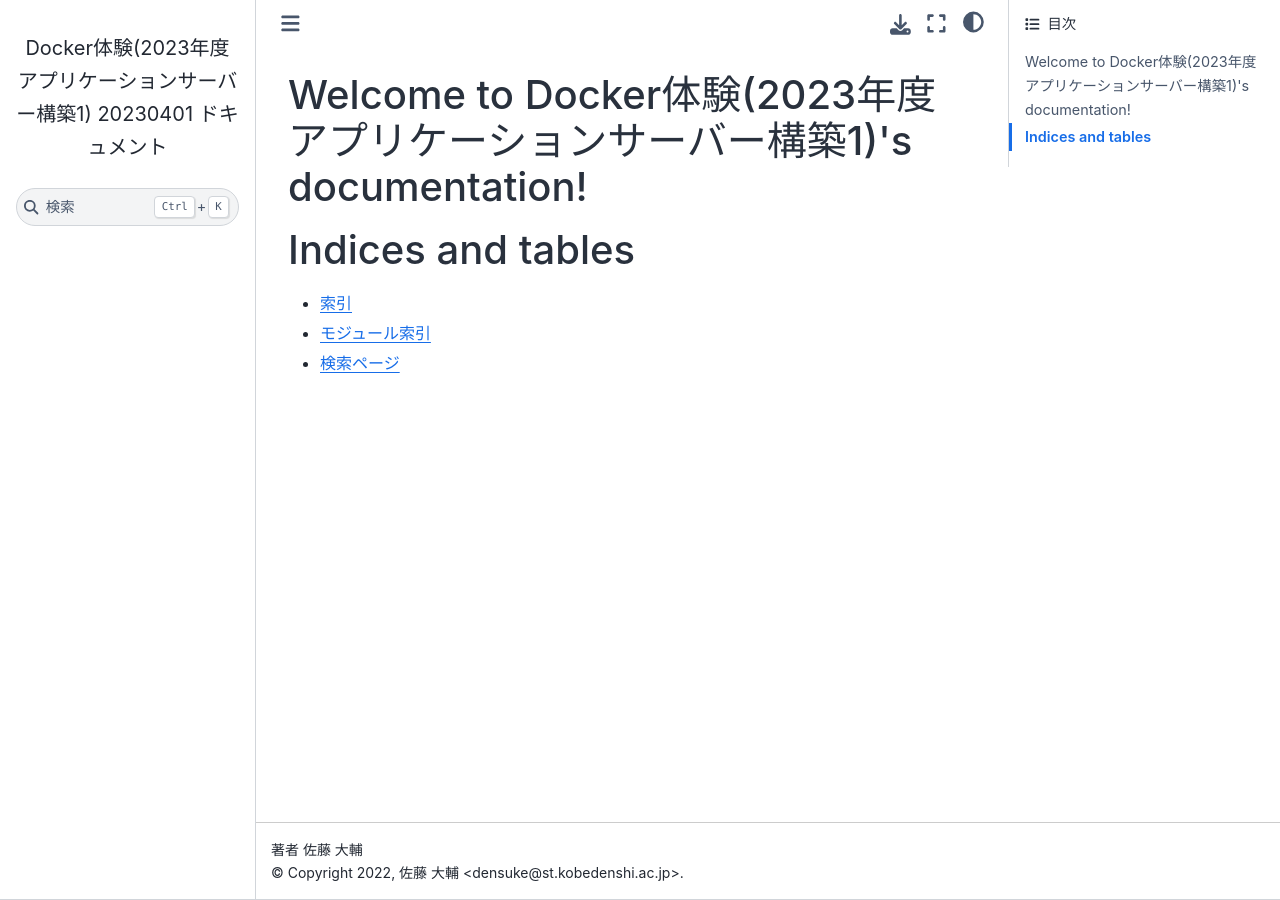
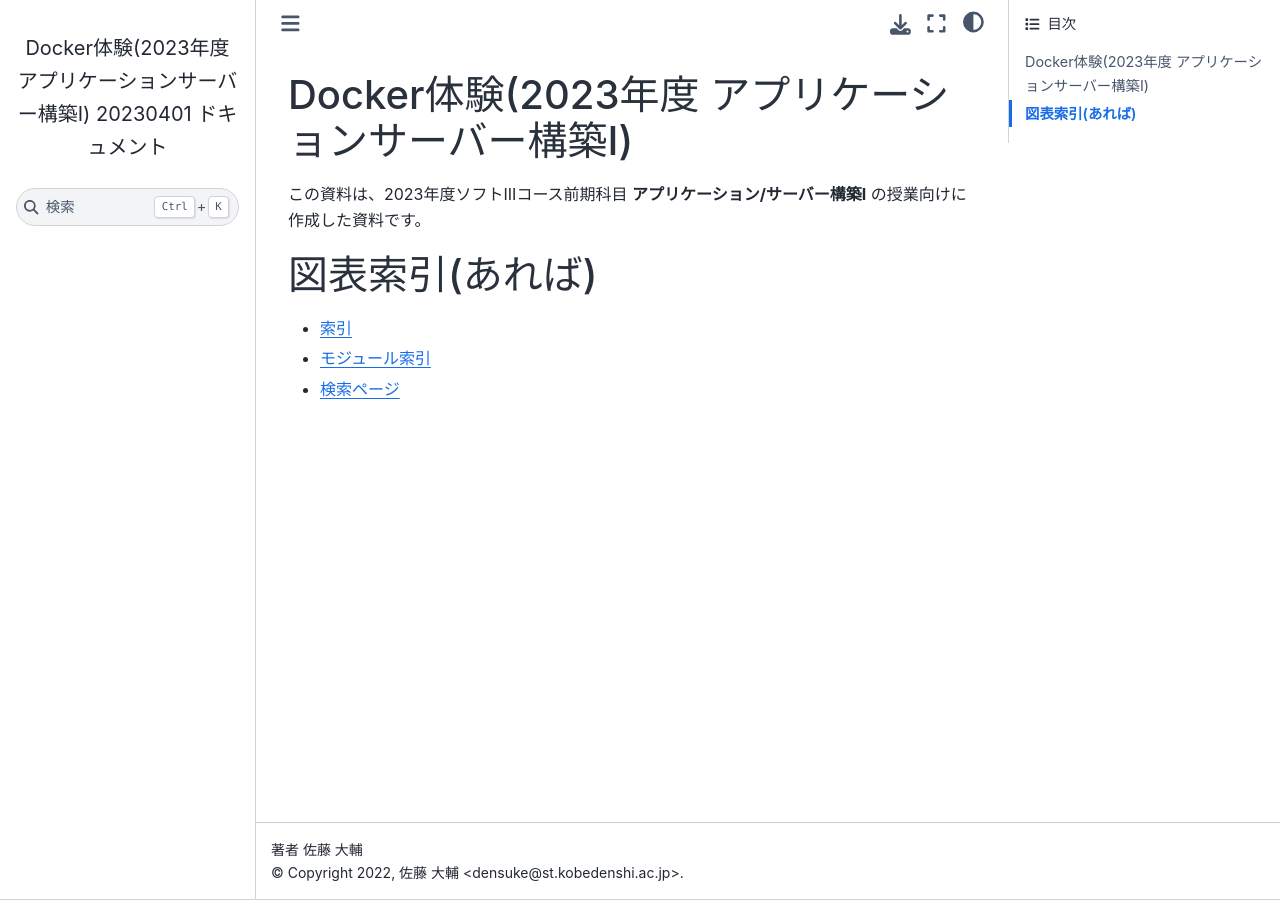
Before and after one commit to kd-it/dockerbook-2023, a Sphinx documentation site: the page built from source/index.rst, in a window 1280 px wide. Built offline with Sphinx 7.4.7 and the Sphinx Book theme 1.1.4, drawn with Linux system fonts in a browser that asks for light colours.

Commit message:
[add] トップページの構成

```diff
--- a/source/conf.py
+++ b/source/conf.py
@@ -17,7 +17,7 @@
 
 # -- Project information -----------------------------------------------------
 
-project = 'Docker体験(2023年度 アプリケーションサーバー構築1)'
+project = 'Docker体験(2023年度 アプリケーションサーバー構築I)'
 copyright = '2022, 佐藤 大輔 <densuke@st.kobedenshi.ac.jp>'
 author = '佐藤 大輔 <densuke@st.kobedenshi.ac.jp>'
 
--- a/source/index.rst
+++ b/source/index.rst
@@ -3,16 +3,17 @@
    You can adapt this file completely to your liking, but it should at least
    contain the root `toctree` directive.
 
-Welcome to Docker体験(2023年度 アプリケーションサーバー構築1)'s documentation!
+Docker体験(2023年度 アプリケーションサーバー構築I)
 ==============================================================================
 
+この資料は、2023年度ソフトIIIコース前期科目 **アプリケーション/サーバー構築I** の授業向けに作成した資料です。
+
 .. toctree::
-   :maxdepth: 2
-   :caption: Contents:
+   :maxdepth: 1
+   :caption: 目次:
 
 
-
-Indices and tables
+図表索引(あれば)
 ==================
 
 * :ref:`genindex`
```
